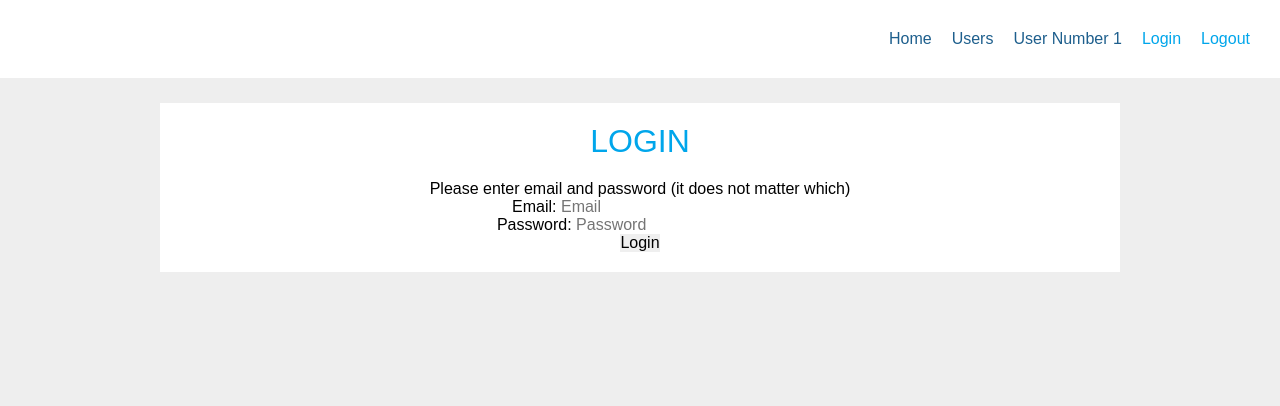
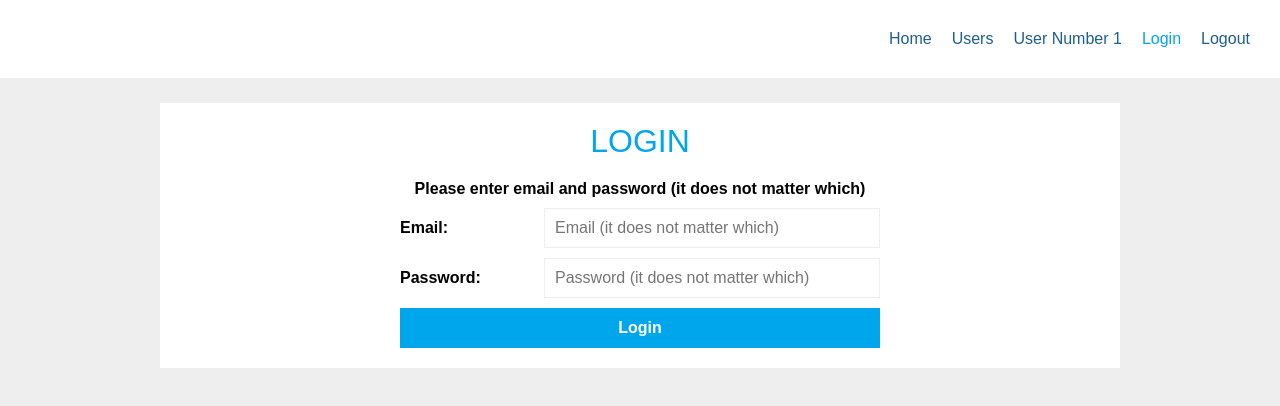
Before and after one commit to tawfiknasser/react-site-example, a React (Create React App) app: page /login in a window 1280 px wide. Shown: the top 406 px of the page. Built offline with nearby package versions, Linux system fonts and the light colour scheme.

Commit message:
Added style to project

```diff
--- a/src/App.js
+++ b/src/App.js
@@ -1,6 +1,6 @@
 import React, { Component } from 'react';
 
-import { BrowserRouter as Router, Route, NavLink, Redirect } from "react-router-dom";
+import { BrowserRouter as Router, Route, NavLink, Link, Redirect } from "react-router-dom";
 
 import Home from './Components/Home';
 import Users from './Components/Users';
@@ -64,7 +64,7 @@ export default class App extends Component {
                             <li><NavLink to="/users">Users</NavLink></li>
                             <li><NavLink to="/user/1">User Number 1</NavLink></li>
                             <li><NavLink to="/login">Login</NavLink></li>
-                            <li><NavLink to="/login" onClick={this.handleLogout}>Logout</NavLink></li>
+                            <li><Link to="/login" onClick={this.handleLogout}>Logout</Link></li>
                         </ul>
                     </nav>
 
--- a/src/Components/Login.js
+++ b/src/Components/Login.js
@@ -57,12 +57,12 @@ class Login extends Component {
   }
   render() {
     return (
-      <form className="login" onSubmit={this.onSubmitLogin}>
+      <form className="login form" onSubmit={this.onSubmitLogin}>
         <h1>LOGIN</h1>
         <p>Please enter email and password (it does not matter which)</p>
-        <label htmlFor="email">Email:</label> <input id="email" value={this.state.email} onChange={this.onChangeEmail} type="text" placeholder="Email" /><br />
-        <label htmlFor="password">Password:</label> <input id="password" autoComplete="on" value={this.state.password} onChange={this.onChangePassword} type="password" placeholder="Password" /><br />
-        <input type="submit" value="Login" />
+        <div className="form-row"><label htmlFor="email">Email:</label> <input id="email" value={this.state.email} onChange={this.onChangeEmail} type="email" placeholder="Email (it does not matter which)" required /></div>
+        <div className="form-row"><label htmlFor="password">Password:</label> <input id="password" autoComplete="on" value={this.state.password} onChange={this.onChangePassword} type="password" placeholder="Password (it does not matter which)" required /></div>
+        <div className="form-row"><input type="submit" value="Login" /></div>
       </form>
     );
   }
--- a/src/index.css
+++ b/src/index.css
@@ -71,3 +71,46 @@ h1 {
     padding: 10px;
     border-bottom: 1px solid #eee;
 }
+
+.form {
+    width: 100%;
+    max-width: 480px;
+    margin: 0 auto;
+}
+
+.form p {
+    margin-bottom: 10px;
+    font-weight: bold;
+}
+
+.form-row {
+    display: flex;
+    align-items: center;
+    margin-bottom: 10px;
+}
+.form-row:last-child {
+    margin-bottom: 0;
+}
+
+.form-row input {
+    height: 40px;
+    line-height: 40px;
+    flex: 1;
+}
+
+.form-row input[type="submit"] {
+    background: #00a6eb;
+    color: #fff;
+    font-weight: bold;
+}
+
+.form-row input:not([type="submit"]) {
+    padding: 0 10px;
+    border: 1px solid #eee;
+}
+
+.form-row label {
+    width: 30%;
+    text-align: left;
+    font-weight: bold;
+}
```
